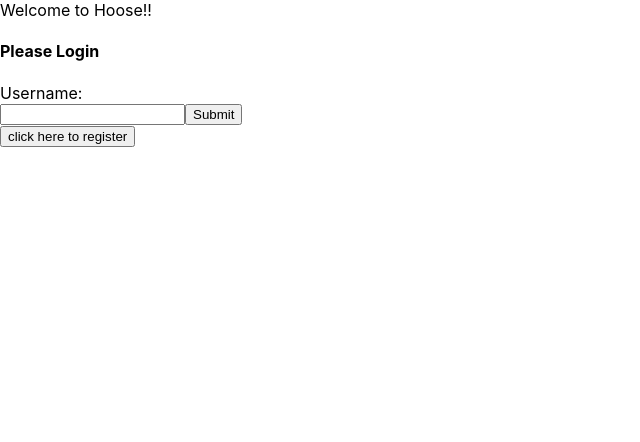
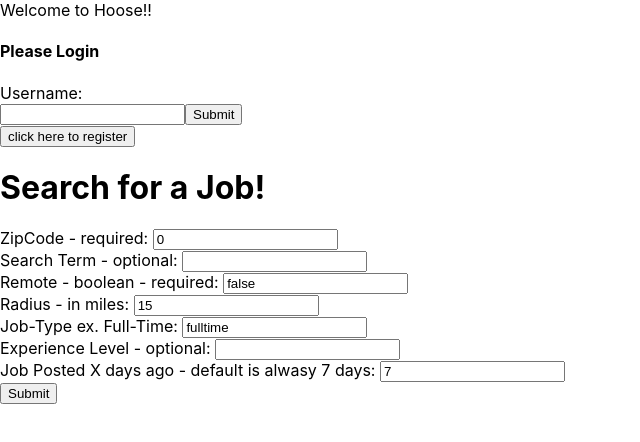
Before and after one commit to coltenappleby/hoose-frontend, a React (Create React App) app: page / in a window 1280 px wide. Shown: the top 442 px of the page, without its empty margins (0-640 px from the left). Built offline with nearby package versions, Linux system fonts and the light colour scheme; no server answers.

Commit message:
create fav zip, delete fav zip, create a job search

```diff
--- a/src/Components/App.js
+++ b/src/Components/App.js
@@ -1,27 +1,43 @@
 import '../App.css';
 import HomePage from "./HomePage.js"
-import React from "react";
+import React, { useState, useEffect } from "react";
 import {BrowserRouter as Router, Switch, Route} from 'react-router-dom';
 import ZipCodeList from './ZipCodeList';
 import UserShow from './UserShow';
 import ZipCodeShow from './ZipCodeShow';
+import JobSearchList from './JobSearchList';
 
 function App() {
+
+  const [zipCodes, setZipCodes] = useState([])
+
+  useEffect(() => {
+    fetch("http://localhost:3000/zip_codes")
+    .then(res => res.json())
+    .then(data => {
+      setZipCodes(data)
+    })
+  }, [])
+
+
   return (
     <>
     <Router>
       <Switch>
         <Route exact path="/">
-          <HomePage />
+          <HomePage zipCodes ={zipCodes} setZipCodes = {setZipCodes} />
         </Route>
         <Route exact path="/zipcodes">
           <ZipCodeList />
         </Route>
         <Route exact path="/users/:id">
-          <UserShow />
+          <UserShow allZipCodes= {zipCodes} />
         </Route>
         <Route exact path="/zipcodes/:id">
           <ZipCodeShow />
+        </Route>
+        <Route exact path="/job_searches">
+          <JobSearchList />
         </Route>
 
 
--- /dev/null
+++ b/src/Components/FavoriteZipAdd.js
@@ -0,0 +1,58 @@
+import React, { useState } from "react";
+
+function FavoriteZipAdd({allZipCodes, addFavZip}) {
+
+    const [errors, setErrors] = useState('')
+    const [zipcode, setZipcode] = useState('')
+
+    const user_id = Number(window.sessionStorage.getItem("currentUserId"))
+
+    function handleChange(e){
+        setZipcode(Number(e.target.value))
+    }
+
+    function handleSubmit(e){
+        e.preventDefault()
+        console.log(allZipCodes)
+        console.log(zipcode)
+        const zip_code_id =  allZipCodes.filter((zipcodeInstance) => zipcodeInstance.zip === zipcode)[0].id
+        console.log(zip_code_id)
+
+        fetch(`http://localhost:3000/favorited_zips`, {
+            method: 'POST',
+            headers: {
+                "Content-Type": 'application/json',
+                "Accept": 'application/json'
+            },
+            body: JSON.stringify({user_id, zip_code_id})
+        })
+            .then(res => res.json())
+            .then((data) => {
+                console.log(data)
+                if (data.id){
+                    addFavZip(data)
+                } else {
+                    setErrors(data)
+                }
+            })
+    }
+
+    let displayErrors
+    if (errors.length > 0) {
+        displayErrors = errors.map((error, idx) => <p key={error + idx} style={{color: "red"}}>{error}</p>)
+    }
+
+    return(
+        <div>
+            {errors.length > 0 && <div> {displayErrors} </div>}
+            <form onSubmit = {handleSubmit} >
+            <label> Add a new favorite Zip code: </label> <br/>
+            <input type = "number" name = "zipcode" value = {zipcode} onChange={handleChange}/>
+            <input className="login" type="submit" />
+            </form>
+        </div>
+    )
+}
+
+
+export default FavoriteZipAdd;
--- /dev/null
+++ b/src/Components/FavoriteZipItem.js
@@ -0,0 +1,32 @@
+import React from "react";
+
+function FavoriteZipItem({zipData, allZipCodes, removeFavZip}) {
+
+    // zipData is the favorite zip code in question
+    // looks like this:
+    // {
+    //     id: 7,
+    //     user_id: 46,
+    //     zip_code_id: 91,
+    //     created_at: "2021-05-25T17:13:28.752Z",
+    //     updated_at: "2021-05-25T17:13:28.752Z"
+    // }
+    // allZipCodes are all of the zip codes that are in the system
+
+
+    function handleDelete(e) {
+        fetch(`http://localhost:3000/favorited_zips/${zipData.id}`, {method: 'DELETE'})
+        removeFavZip(zipData.id)
+    }
+
+    const willTheRealZipCodePleaseStandUp = allZipCodes.filter(zipCode => zipCode.id === zipData.zip_code_id)[0]
+
+    return(
+        <div>
+            {willTheRealZipCodePleaseStandUp && <ul> {willTheRealZipCodePleaseStandUp.zip} <button onClick={handleDelete}>Delete</button> </ul>}
+        </div>
+    )
+}
+// 🗑️
+
+export default FavoriteZipItem;
--- a/src/Components/HomePage.js
+++ b/src/Components/HomePage.js
@@ -1,7 +1,8 @@
 import React, { useState } from "react"
+import JobSearchForm from "./JobSearchForm.js";
 import Login from "./Login.js";
 
-function HomePage() {
+function HomePage({setZipCodes, zipCodes}) {
 
     const [isLoggedIn, setIsLoggedIn] = useState(false)
 
@@ -15,6 +16,9 @@ function HomePage() {
             <div>
                 <Login isLoggedIn = {isLoggedIn} setIsLoggedIn = {setIsLoggedIn} />
             </div> }
+            <div id="job-search-form-container">
+               <JobSearchForm setZipCodes = {setZipCodes} zipCodes = {zipCodes} />
+            </div>
         </div>
 
 
--- /dev/null
+++ b/src/Components/JobSearchForm.js
@@ -0,0 +1,82 @@
+import React, { useState } from "react";
+
+function JobSearchForm({zipCodes, setZipCodes}) {
+    const [formData, setFormData] = useState({
+        search_term: "",
+        remote: false,
+        radius: 15,
+        job_type: "fulltime",
+        experience_level: "",
+        date_posted: "7",
+        zip_code: 0,
+        user_id: Number(window.sessionStorage.getItem("currentUserId"))
+
+    })
+
+    function handleChange(e){
+        setFormData({...formData, [e.target.name]: e.target.value})
+        console.log(window.sessionStorage.getItem("currentUserId"))
+    }
+
+    function handleSubmit(e){
+        e.preventDefault()
+        //need the zipcode as well for the querey
+        // find the zip_code_id
+        // then fetch
+        // remember to clear the form
+
+        const zip_code_id = zipCodes.filter( (item) => item.zip === Number(formData.zip_code))[0].id
+
+        fetch(`http://localhost:3000/job_searches`, {
+            method: 'POST',
+            headers: {
+                "Content-Type": 'application/json',
+                "Accept": 'application/json'
+            },
+            body: JSON.stringify({...formData, zip_code_id,})
+        })
+            .then(res => res.json())
+            .then(console.log)
+
+            //history thing to redirect
+
+    }
+
+    return(
+        <div id="job-search-form">
+            <h1> Search for a Job!</h1>
+            <form onSubmit={handleSubmit}>
+
+                <label> ZipCode - required: </label>
+                <input type = "number" name = "zip_code" value = {formData.zip_code} onChange={handleChange}/> <br/>
+
+                <label> Search Term - optional: </label>
+                <input type = "text" name = "search_term" value = {formData.search_term} onChange={handleChange}/> <br/>
+
+                <label> Remote - boolean - required: </label>
+                <input type = "text" name = "remote" value = {formData.remote} onChange={handleChange}/> <br/>
+
+                <label> Radius - in miles: </label>
+                <input type = "number" name = "radius" value = {formData.radius} onChange={handleChange}/> <br/>
+
+                <label> Job-Type ex. Full-Time: </label>
+                <input type = "text" name = "job_type" value = {formData.job_type} onChange={handleChange}/> <br/>
+
+                <label> Experience Level - optional: </label>
+                <input type = "text" name = "experience_level" value = {formData.experience_level} onChange={handleChange}/> <br/>
+
+                <label> Job Posted X days ago - default is alwasy 7 days: </label>
+                <input type = "text" name = "date_posted" value = {formData.date_posted} onChange={handleChange}/> <br/>
+
+                <input className="login" type="submit" />
+
+            </form>
+        </div>
+    )
+
+}
+
+
+
+
+export default JobSearchForm;
--- /dev/null
+++ b/src/Components/JobSearchItem.js
@@ -0,0 +1,24 @@
+import React from "react";
+
+function JobSearchItem({id, remote, search_term, radius, job_type, experience_level, date_posted, number_of_posts, user}) {
+
+    return(
+        <div id="job-search-item">
+            <h4> Search Count: {number_of_posts} </h4>
+            <h5> Search Parameters:
+                <li>
+                    <ul>Remote: {remote === true ? "remote" : "not-remote"} </ul>
+                    {search_term !== null && <ul>Search Term: {search_term} </ul>}
+                    <ul>Radius: {radius} miles</ul>
+                    <ul>Job Type: {job_type} </ul>
+                    {experience_level !== null && <ul>Job Experience Level: {experience_level} </ul>}
+                    <ul>Job Posted in the last: {date_posted} days </ul>
+                    <ul>User: {user.username} </ul>
+                </li>
+            </h5>
+
+        </div>
+    )
+}
+
+export default JobSearchItem;
--- /dev/null
+++ b/src/Components/JobSearchList.js
@@ -0,0 +1,23 @@
+import React, { useEffect, useState } from "react"
+import JobSearchItem from "./JobSearchItem"
+
+
+function JobSearchList() {
+    const [jobSearchData, setJobSearchData] = useState([])
+
+    useEffect(() => {
+        fetch(`http://localhost:3000/job_searches`)
+            .then(res => res.json())
+            .then(data => {
+                console.log(data)
+                setJobSearchData(data)})
+    }, [])
+
+    const jobSearchItems = jobSearchData.map((oneSearch) => <JobSearchItem {...oneSearch} key={oneSearch.id}/> )
+
+    return(
+        <div>{jobSearchItems}</div>
+    )
+}
+
+export default JobSearchList;
--- a/src/Components/Login.js
+++ b/src/Components/Login.js
@@ -1,5 +1,5 @@
 import React, {useState} from "react"
-import { useHistory } from "react-router-dom"
+// import { useHistory } from "react-router-dom"
 import Register from "./Register"
 
 function Login({isLoggedIn, setIsLoggedIn}) {
@@ -8,7 +8,7 @@ function Login({isLoggedIn, setIsLoggedIn}) {
     const [errors, setErrors] = useState([])
     const [loginOrRegister, setLoginOrRegister] = useState("login")
 
-    let history = useHistory()
+    // let history = useHistory()
 
     function handleChange(e) {
         setUserName(e.target.value)
```
Also changed, not shown: src/Components/UserShow.js (+43 -4 lines).
